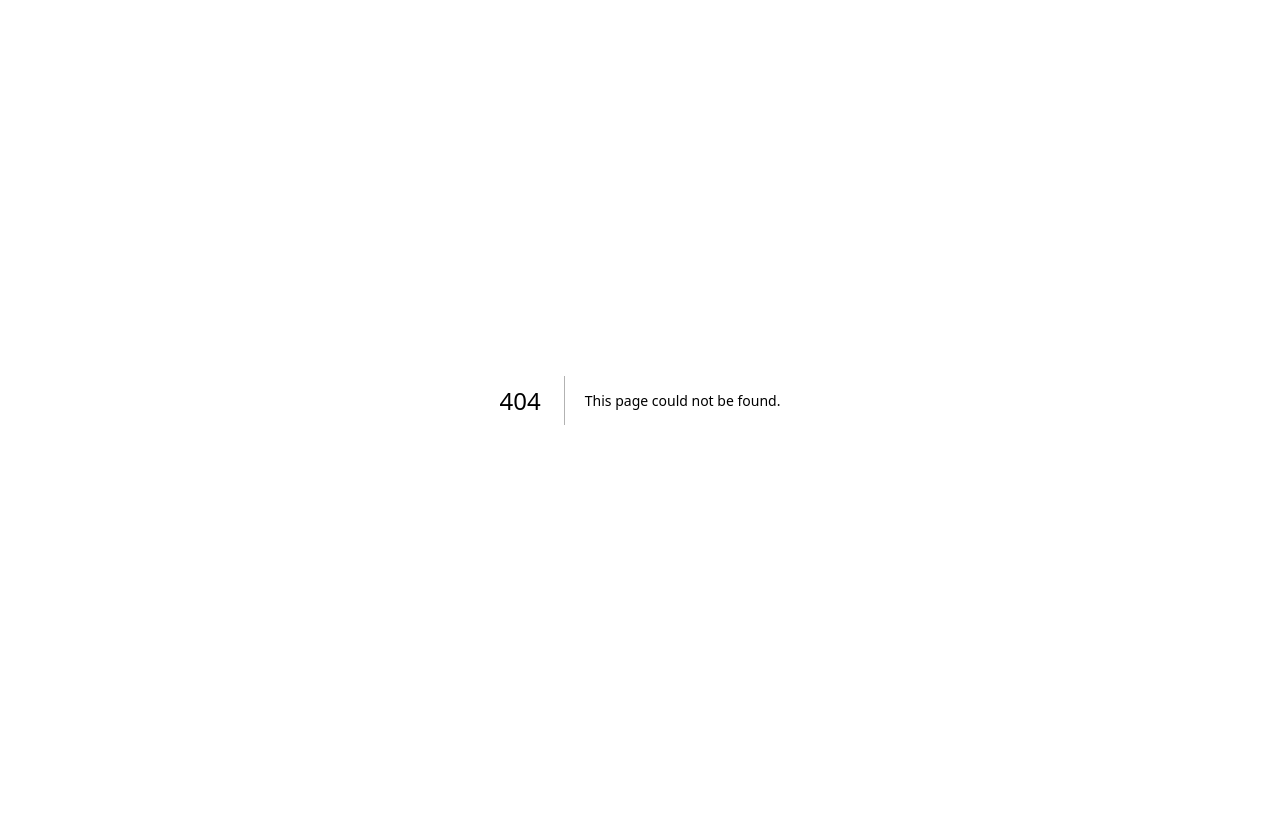
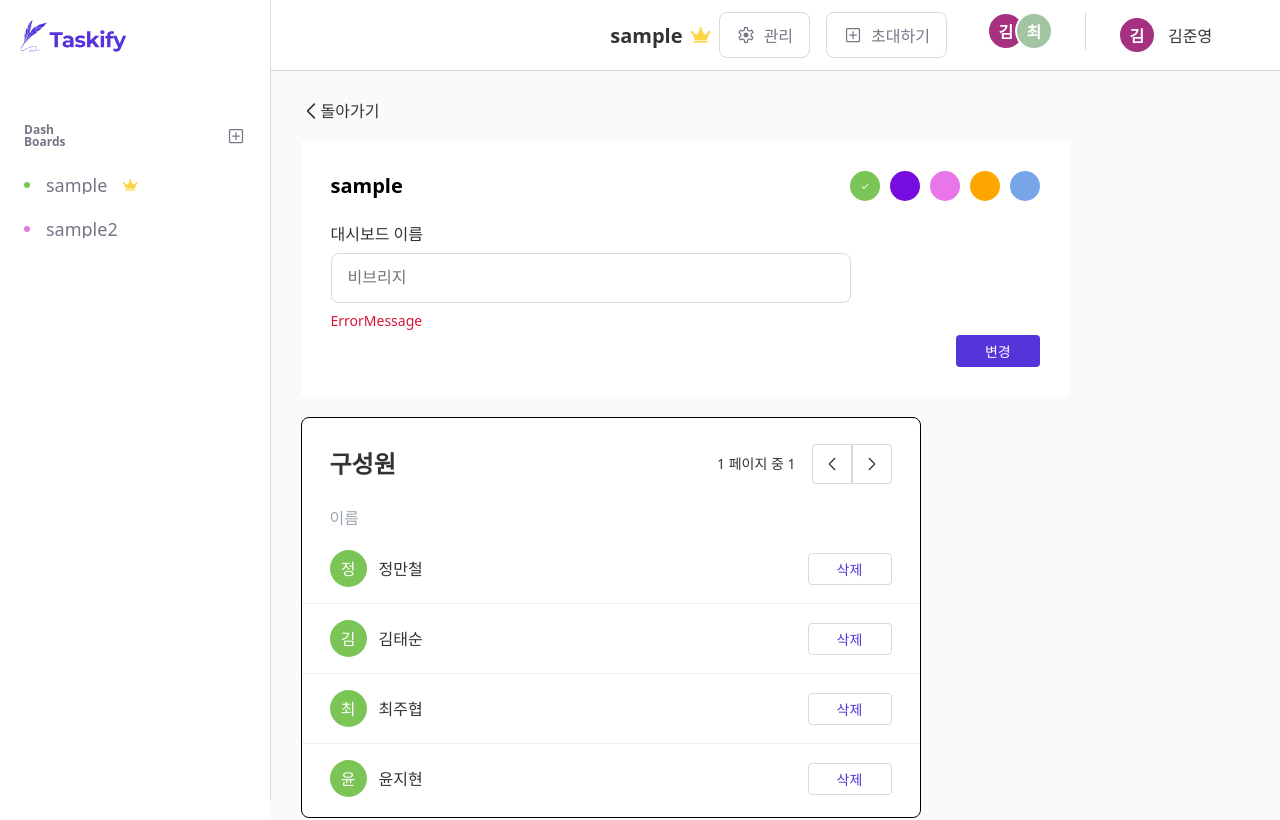
Before and after one commit to Taskify-team4/Taskify, a Next.js app: page /dashboard/1/edit in a window 1280 px wide. Before the commit this address had no page. Shown: the top 820 px of the page. Built offline with nearby package versions, Linux system fonts and the light colour scheme; a web font is replaced by a local one.

Commit message:
feat: 대시보드 수정 페이지 생성

```diff
--- /dev/null
+++ b/pages/dashboard/[dashboardId]/edit.style.ts
@@ -0,0 +1,35 @@
+import styled from 'styled-components';
+import Button from '@components/buttons/Button';
+
+export const PageContainer = styled.div`
+  display: flex;
+  width: 100%;
+`;
+
+export const RightSection = styled.div`
+  width: 100%;
+`;
+
+export const PageContents = styled.div`
+  padding: 30px;
+
+  background-color: var(--gray100);
+  border-top: 1px solid var(--gray300); // 임시코드
+
+  display: flex;
+  flex-direction: column;
+  gap: 20px;
+`;
+
+export const GoBackButton = styled.div`
+  font-size: 16px;
+  font-weight: 500;
+  color: var(--black200);
+
+  display: flex;
+  align-items: center;
+`;
+
+export const DeleteDashboardButton = styled(Button.DeleteDashboard)`
+  margin-top: 40px;
+`;
--- /dev/null
+++ b/pages/dashboard/[dashboardId]/edit.tsx
@@ -0,0 +1,63 @@
+import React from 'react';
+import { SidemenuProps } from '@components/sidemenu/Sidemenu.type';
+import Sidemenu from '@components/sidemenu/Sidemenu';
+import * as S from '@pages/dashboard/[dashboardId]/edit.style';
+import DashBoardHeader from '@components/headers/DashBoardHeader';
+import { DashBoardPros } from '@components/headers/Header.type';
+import MemberTable from '@components/table/member/MemberTable';
+import InviteTable from '@components/table/invite/InviteTable';
+import leftarrowIcon from '@public/icons/left_arrow.svg';
+import Image from 'next/image';
+import EditName from '@components/pages/dashboardEdit/editName/EditName';
+
+function Edit() {
+  const SidemenuData: SidemenuProps = {
+    dashboards: [
+      { color: 'green', title: 'sample', crown: true },
+      { color: 'pink', title: 'sample2', crown: false },
+    ],
+  };
+  const HeaderData: DashBoardPros = {
+    title: 'sample',
+    mydata: {
+      id: 1,
+      nickname: '김준영',
+      email: 'www@www.com',
+    },
+    userList: [
+      {
+        id: 1,
+        nickname: '김준영',
+        email: 'www@www.com',
+      },
+      {
+        id: 2,
+        nickname: '최정훈',
+        email: 'www@www.com',
+      },
+    ],
+    crown: true,
+  };
+
+  return (
+    <S.PageContainer>
+      <div>
+        <Sidemenu dashboards={SidemenuData.dashboards} />
+      </div>
+      <S.RightSection>
+        <DashBoardHeader {...HeaderData} />
+        <S.PageContents>
+          <S.GoBackButton>
+            <Image src={leftarrowIcon.src} width={20} height={20} alt="돌아가기 버튼" /> 돌아가기
+          </S.GoBackButton>
+          <EditName />
+          <MemberTable />
+          <InviteTable />
+          <S.DeleteDashboardButton> 대시보드 삭제하기 </S.DeleteDashboardButton>
+        </S.PageContents>
+      </S.RightSection>
+    </S.PageContainer>
+  );
+}
+
+export default Edit;
```
